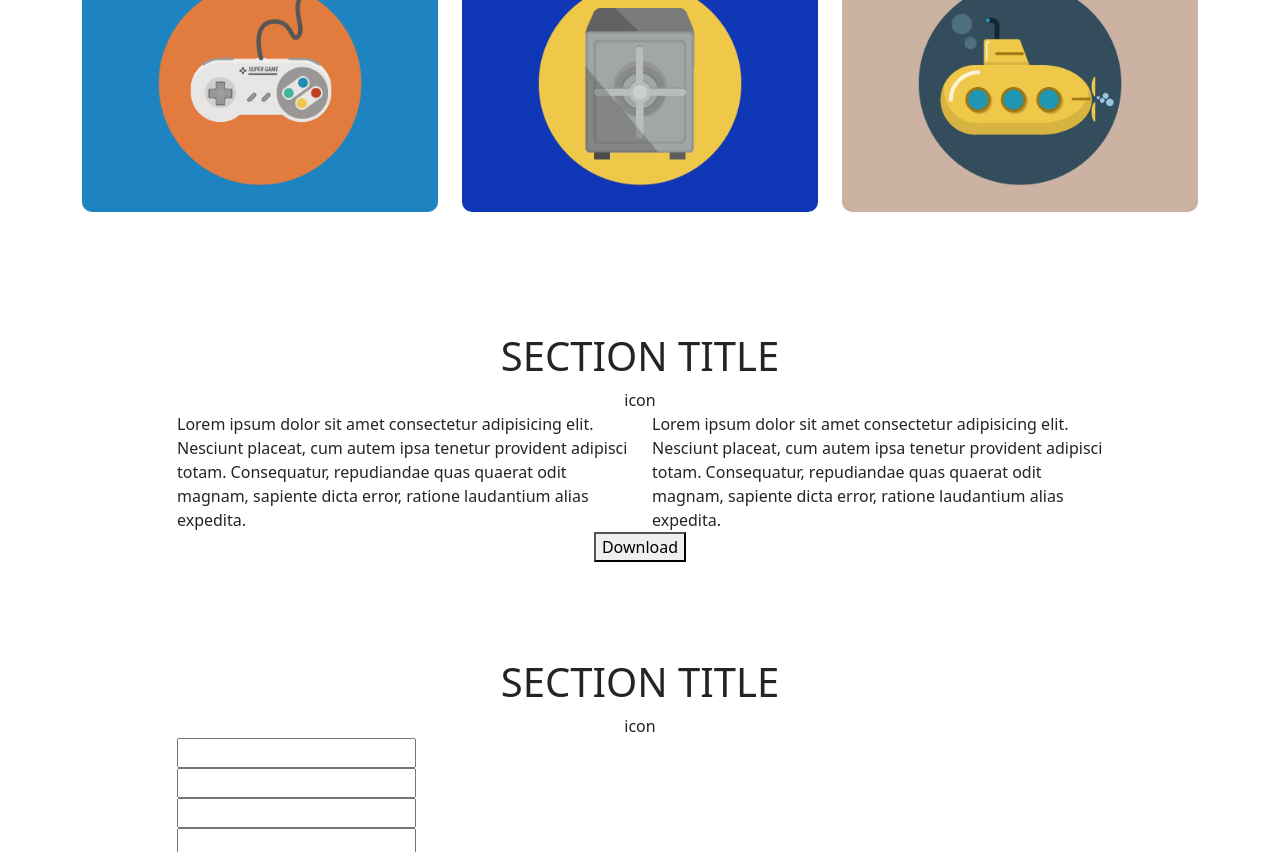
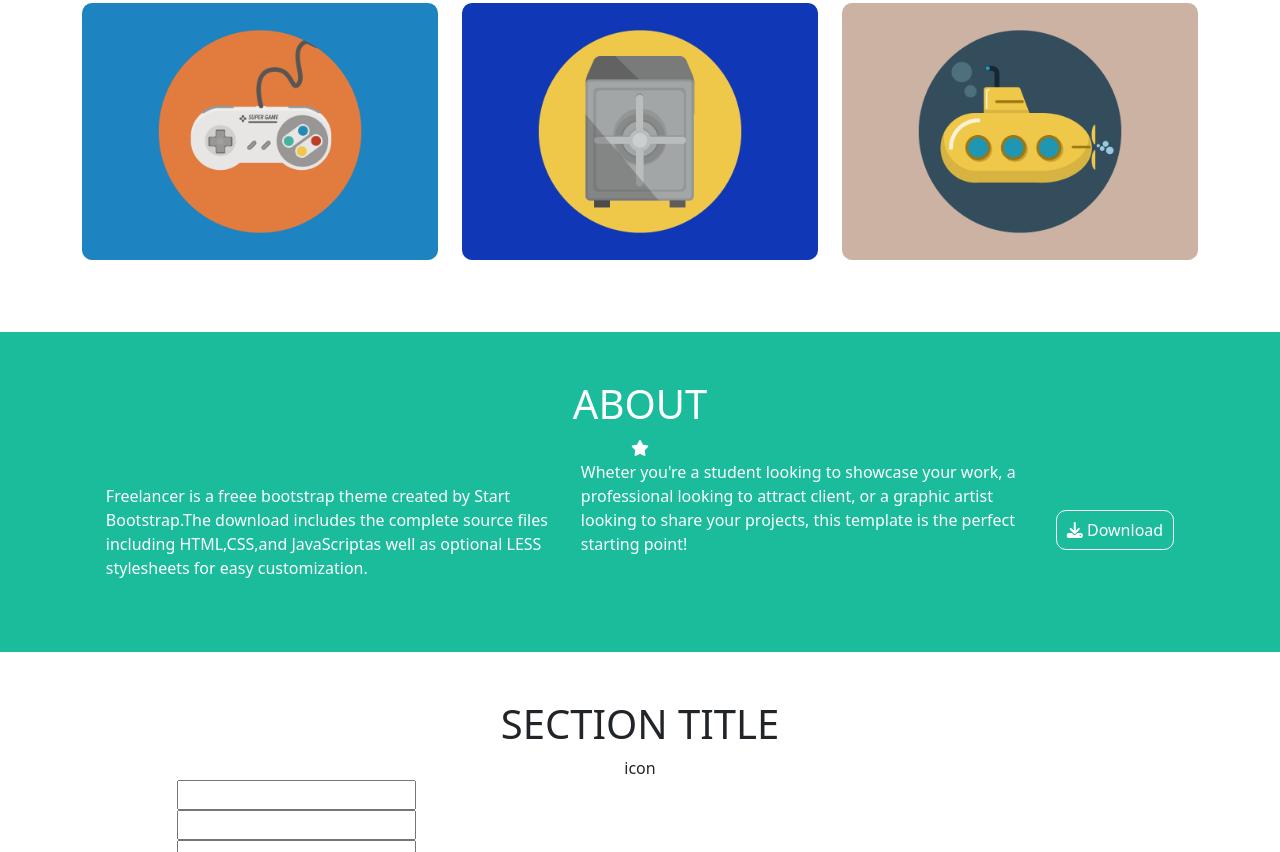
Before and after one commit to MichelepioBombai/html-css-bootstrap-freelancer, a plain HTML site: page index.html in a window 1280 px wide. Shown: the part 1012-1864 px from the top of the page. Drawn offline with nearby package versions, Linux system fonts and the light colour scheme.

Commit message:
add-about

```diff
--- a/index.html
+++ b/index.html
@@ -10,6 +10,11 @@
     <!-- BOOTSTRAP -->
     <link href="https://cdn.jsdelivr.net/npm/bootstrap@5.2.3/dist/css/bootstrap.min.css" rel="stylesheet"
     integrity="sha384-rbsA2VBKQhggwzxH7pPCaAqO46MgnOM80zW1RWuH61DGLwZJEdK2Kadq2F9CUG65" crossorigin="anonymous">
+
+    <!-- FONTAWESOME -->
+    <link rel="stylesheet" href="https://cdnjs.cloudflare.com/ajax/libs/font-awesome/6.2.1/css/all.min.css"
+        integrity="sha512-MV7K8+y+gLIBoVD59lQIYicR65iaqukzvf/nwasF0nqhPay5w/9lJmVM2hMDcnK1OnMGCdVK+iQrJ7lzPJQd1w=="
+        crossorigin="anonymous" referrerpolicy="no-referrer" />
 
     <!-- STYLE CSS -->
     <link rel="stylesheet" href="./style.css">
@@ -57,7 +62,7 @@
             </div>
             <h1 class="text-white">START BOOTSTRAP</h1>
             <div class="box box-icon">
-                <i class="fa-solid fa-star"></i>
+                <i class="fa-solid fa-star text-white"></i>
             </div>
             <p class="text-white">GRAPHIC ARTIST - WEB DESIGNER - ILLUSTRATOR</p>
         </section>
@@ -71,7 +76,7 @@
                             PORTFOLIO
                         </h1>
                         <div class="box box-icon">
-                            <i class="fa-solid fa-star"></i>
+                            <i class="fa-solid fa-star "></i>
                         </div>
                     </div>
                 </div>
@@ -117,30 +122,24 @@
             <div class="container">
                 <div class="row">
                     <div class="col-12 d-flex flex-column align-items-center text-center">
-                        <h1>
-                            SECTION TITLE
+                        <h1 class="text-white">
+                            ABOUT
                         </h1>
                         <div class="box box-icon">
-                            icon
+                            <i class="fa-solid fa-star text-white"></i>
                         </div>
                     </div>
                 </div>
 
                 <div class="row justify-content-center">
-                    <div class="col-10 col-md-5">Lorem ipsum dolor sit amet consectetur adipisicing elit. Nesciunt
-                        placeat, cum
-                        autem ipsa tenetur provident adipisci totam. Consequatur, repudiandae quas quaerat odit magnam,
-                        sapiente dicta error, ratione laudantium alias expedita.</div>
-                    <div class="col-10 col-md-5">Lorem ipsum dolor sit amet consectetur adipisicing elit. Nesciunt
-                        placeat, cum
-                        autem ipsa tenetur provident adipisci totam. Consequatur, repudiandae quas quaerat odit magnam,
-                        sapiente dicta error, ratione laudantium alias expedita.</div>
+                    <div class="col-10 col-md-5 text-white py-4">Freelancer is a freee bootstrap theme created by Start Bootstrap.The download includes the complete source files including HTML,CSS,and JavaScriptas well as optional LESS stylesheets for easy customization.</div>
+                    <div class="col-10 col-md-5 text-white">Wheter you're a student looking to showcase your work, a professional looking to attract client, or a graphic artist looking to share your projects, this template is the perfect starting point!</div>
 
-                    <div class="w-100"></div>
+
 
                     <div class="col-auto">
-                        <button type="button">
-                            Download
+                        <button class="download" type="button">
+                            <i class="fa-solid fa-download"></i> Download
                         </button>
                     </div>
                 </div>
--- a/style.css
+++ b/style.css
@@ -21,6 +21,17 @@ img{
 	background-color: #1abc9c;
 }
 
-.fa-solid .fa-star{
-	width: 50px;
+
+#about {
+	background-color: #1abc9c;
 }
+
+.download{
+	background-color: #1abc9c;
+	color: white;
+	border: 1px solid white;
+	border-radius: 10px;
+	padding: 7px 10px;
+	margin-top: 50px;
+
+}
```
